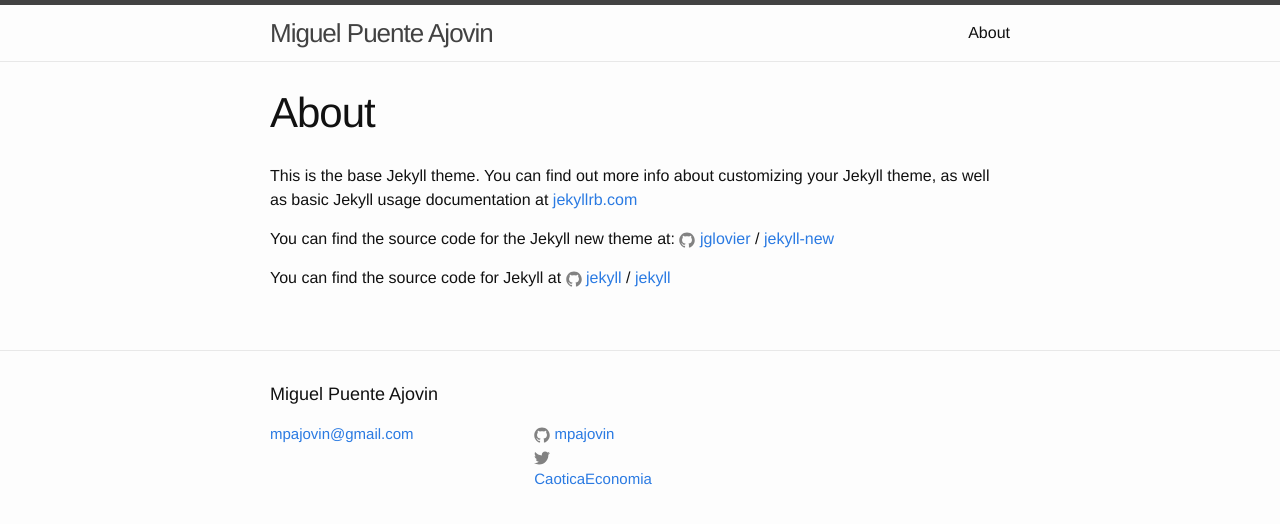
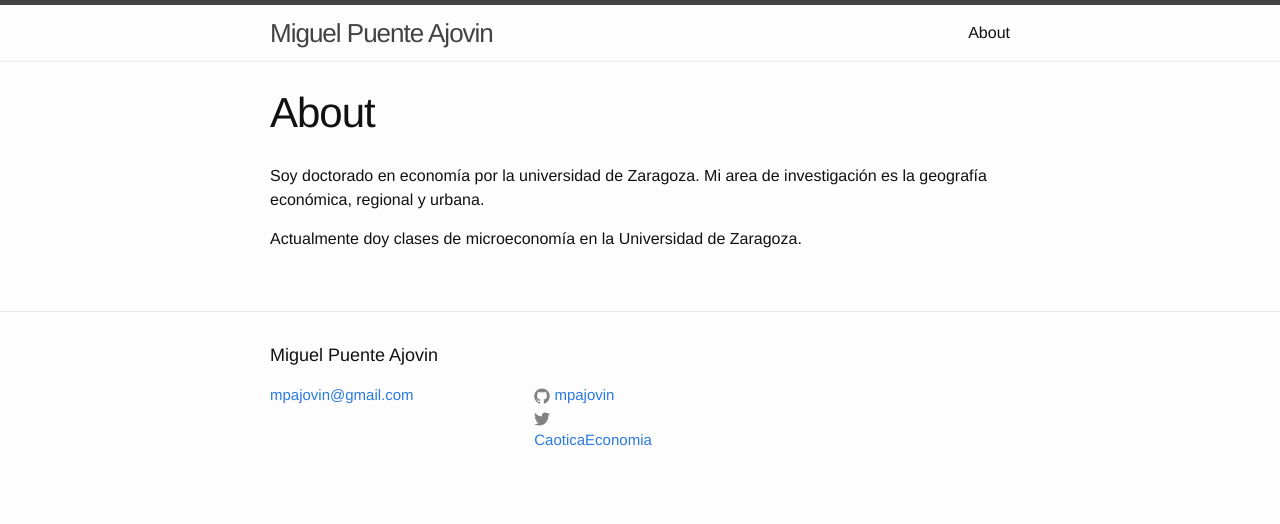
Before and after one commit to mpajovin/mpajovin.github.io, a Jekyll site: the page built from about.md, in a window 1280 px wide. Shown: the top 524 px of the page. Built offline with Jekyll 4.4.1, drawn with Linux system fonts in a browser that asks for light colours.

Commit message:
Cambio about
cambio básico

```diff
--- a/about.md
+++ b/about.md
@@ -3,7 +3,12 @@ layout: page
 title: About
 permalink: /about/
 ---
+Soy doctorado en economía por la universidad de Zaragoza.
+Mi area de investigación es la geografía económica, regional y urbana.
 
+Actualmente doy clases de microeconomía en la Universidad de Zaragoza.
+
+<!--
 This is the base Jekyll theme. You can find out more info about customizing your Jekyll theme, as well as basic Jekyll usage documentation at [jekyllrb.com](http://jekyllrb.com/)
 
 You can find the source code for the Jekyll new theme at:
@@ -13,3 +18,4 @@ You can find the source code for the Jekyll new theme at:
 You can find the source code for Jekyll at
 {% include icon-github.html username="jekyll" %} /
 [jekyll](https://github.com/jekyll/jekyll)
+-->
```
